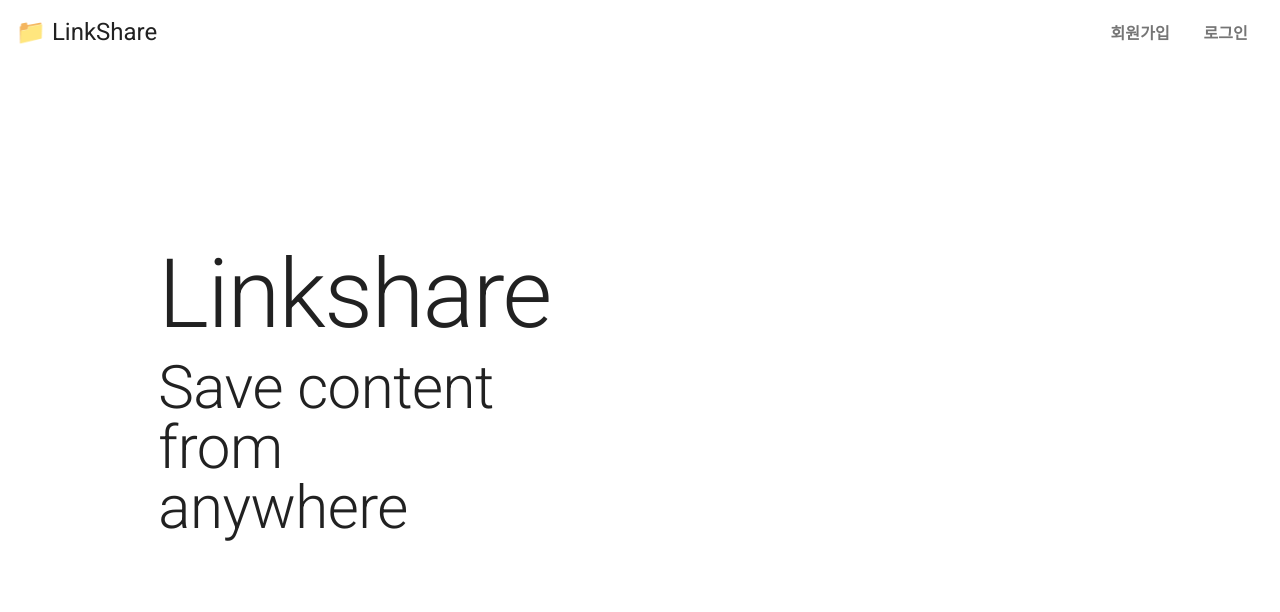
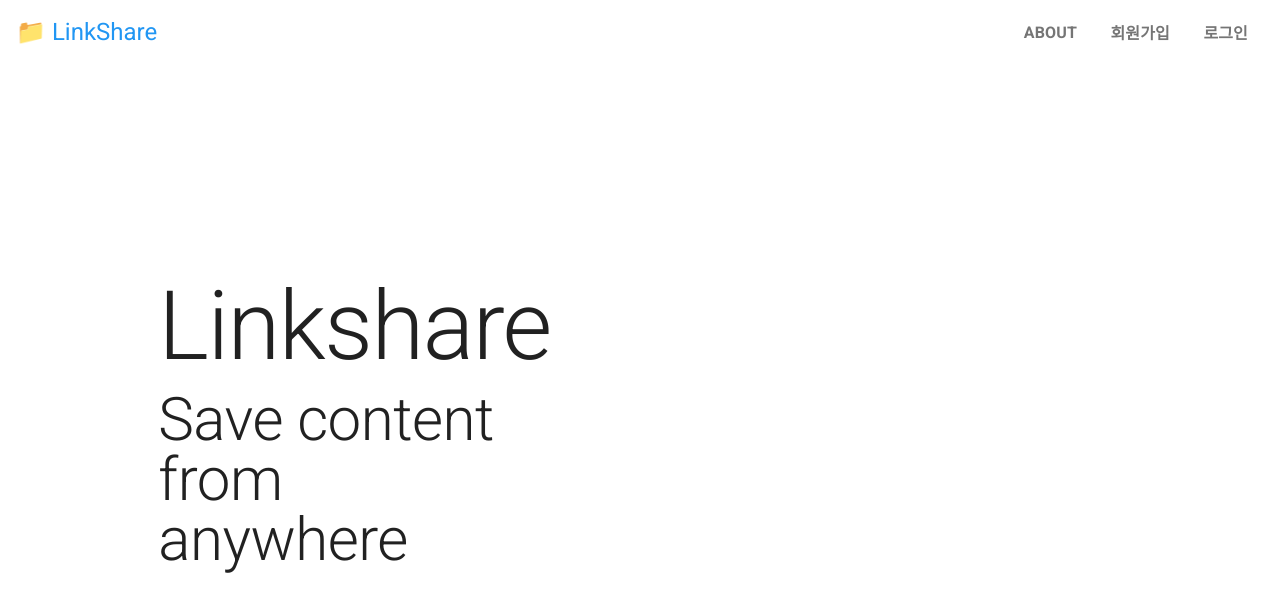
Before and after one commit to wonsik3686/LinkShare, a Vue app in the folder frontend/: page / in a window 1280 px wide. Shown: the top 612 px of the page. Built offline with nearby package versions, Linux system fonts and the light colour scheme.

Commit message:
Feat: 네비게이션(로그아웃) 완성
로그아웃 상태 네비게이션 완성

Related to: S06P12A603-20

```diff
--- a/frontend/src/App.vue
+++ b/frontend/src/App.vue
@@ -5,6 +5,7 @@
     <v-main>
       <router-view/>
     </v-main>
+
   </v-app>
 </template>
 
--- a/frontend/src/components/NavBar.vue
+++ b/frontend/src/components/NavBar.vue
@@ -2,16 +2,22 @@
   <div>
     <v-app-bar
       color="white"
-      absolute
       elevate-on-scroll
     >
-      <v-toolbar-title class="text-h5">📁 LinkShare</v-toolbar-title>
+      <v-toolbar-title
+        class="text-h5 blue--text"
+        style="cursor: pointer"
+        @click="$router.push('/')"
+      >
+      📁 LinkShare
+      </v-toolbar-title>
 
       <v-spacer class="text-center">
         <!-- Search -->
       </v-spacer>
 
       <v-toolbar-items>
+        <v-btn plain class="text-subtitle-1 font-weight-bold" to="/about">About</v-btn>
         <v-btn plain class="text-subtitle-1 font-weight-bold">회원가입</v-btn>
         <v-btn plain class="text-subtitle-1 font-weight-bold">로그인</v-btn>
       </v-toolbar-items>
```
